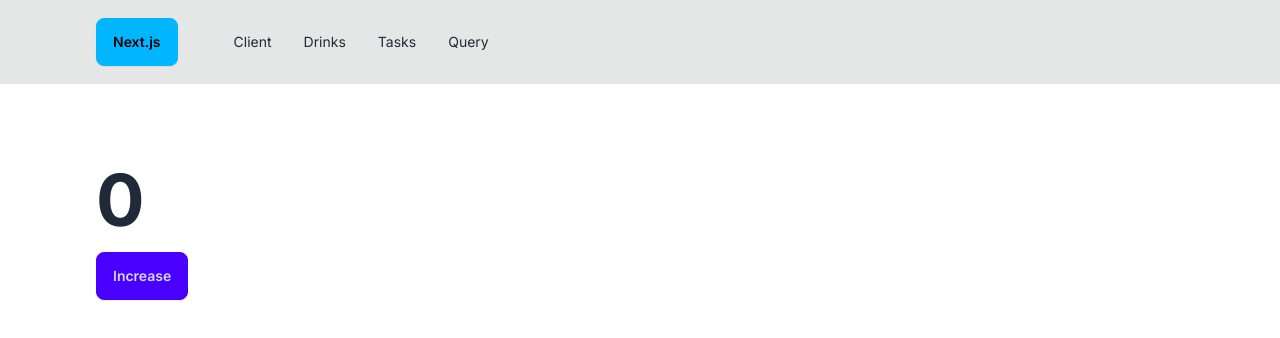
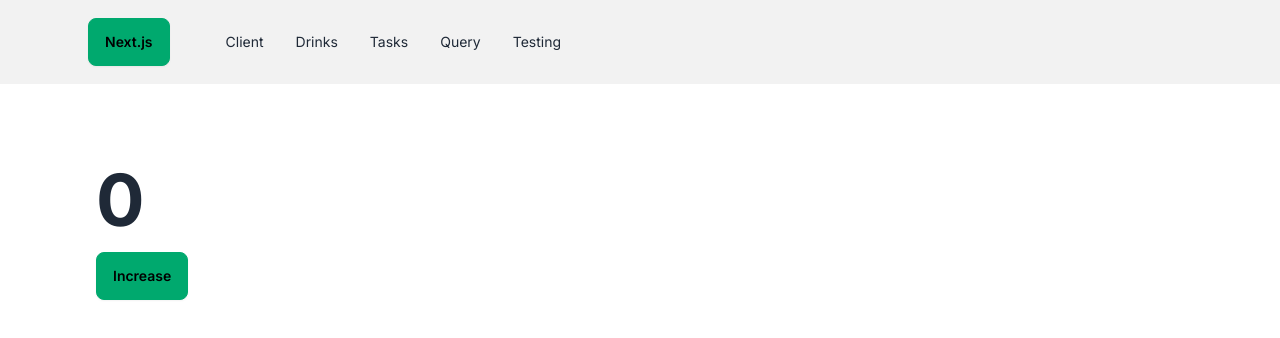
Before and after one commit to tawounfouet/next-js-tutorial, a Next.js app: page /client in a window 1280 px wide. Shown: the top 338 px of the page. Built offline with nearby package versions, Linux system fonts and the light colour scheme.

Commit message:
Next Image Component & New testing component added

```diff
--- a/app/client/page.js
+++ b/app/client/page.js
@@ -9,7 +9,7 @@ const ClientPage = () => {
   return (
     <div>
       <h1 className='text-7xl font-bold mb-4' >{count}</h1>
-      <button className='btn btn-primary' onClick={() => setCount(count + 1)}>Increase</button>
+      <button className='btn btn-success' onClick={() => setCount(count + 1)}>Increase</button>
 
     </div>
   )
--- a/app/drinks/[id]/page.js
+++ b/app/drinks/[id]/page.js
@@ -1,31 +1,38 @@
 import Link from 'next/link';
+import Image from 'next/image';
 const url = 'https://www.thecocktaildb.com/api/json/v1/1/lookup.php?i=';
+import drinkImg from './drink.jpg'
+// console.log(drinkImg)
 
 const getSingleDrink = async (id) => {
   const res = await fetch(`${url}${id}`);
+
   if (!res.ok) {
-    throw new Error('Failed to fetch drink');
+    throw new Error('Failed to fetch drink...');
   }
   return res.json();
-}
+};
 
-
-const SingleDrinkPage = async ({ params }) => {
-    const  data  = getSingleDrink(params.id);
-    console.log(data);
-    // const title = data?.drinks[0]?.strDrink;
-    // const imgSrc = data?.drinks[0]?.strDrinkThumb;
-
-    // console.log(title, imgSrc);
-
-    return <div>
-        <Link href='/drinks' className='btn btn-primary mt-8 mb-12'>
-            Back to drinks
-        </Link>
-        {/* <h1 className='text-4xl font-bold mb-8'>{title}</h1> */}
+const SingleDrink = async ({ params }) => {
+  const data = await getSingleDrink(params.id);
+  const title = data?.drinks[0]?.strDrink;
+  // const imgSrc = data?.drinks[0]?.strDrinkThumb;
+  return (
+    <div>
+      <Link href='/drinks' className='btn btn-sucesss mt-8 mb-12'>
+        back to drinks
+      </Link>
+      {/* <img src={drinkImg.src} /> */}
+      <Image
+        src={drinkImg}
+        width={300}
+        height={300}
+        className='w-48 h-48 rounded shadow-lg mb-4'
+        priority
+        alt=''
+      />
+      <h1 className='text-4xl mb-8'>{title}</h1>
     </div>
-
-
-}
-
-export default SingleDrinkPage;
+  );
+};
+export default SingleDrink;
--- a/app/drinks/page.js
+++ b/app/drinks/page.js
@@ -21,7 +21,7 @@ const fetchDrinks = async () => {
 
 const DrinkPage = async () => {
   const data = await fetchDrinks();
-  // console.log(data);
+  console.log(data);
     return (
       <div>
         <DrinksList drinks={data.drinks} />
--- a/app/tasks/page.js
+++ b/app/tasks/page.js
@@ -1,10 +1,10 @@
-const TasksPage = () => {
-    return (
-      <div>
-        <h1 className='text-7xl'>TasksPage</h1>
+const TaskPage = () => {
+  return (
+    <div>
+      <h1 className='text-7xl'>TaskPage</h1>
 
-      </div>
-    )
-  }
+    </div>
+  )
+}
 
-  export default TasksPage;
+export default TaskPage;
--- /dev/null
+++ b/app/testing/page.js
@@ -0,0 +1,10 @@
+const TestingPage = () => {
+    return (
+      <div>
+        <h1 className='text-7xl'>TestingPage</h1>
+
+      </div>
+    )
+  }
+
+  export default TestingPage;
--- a/components/Navbar.jsx
+++ b/components/Navbar.jsx
@@ -6,13 +6,14 @@ const links = [
     { href:'/drinks', label: 'drinks'},
     { href:'/tasks', label: 'tasks'},
     { href:'/query', label: 'query'},
+    { href:'/testing', label: 'testing'},
 ]
 
 const Navbar = () => {
     return (
-        <nav className='bg-base-300 py-2'>
-            <div className='navbar px-8 max-w-6xl mx-auto flex-col sm:flex-row'>
-                <Link href='/' className='btn btn-info rounded-btn'>
+        <nav className='bg-base-200 py-2'>
+            <div className='navbar px-6 max-w-6xl mx-auto flex-col sm:flex-row'>
+                <Link href='/' className='btn btn-success rounded-btn'>
                     Next.js
                 </Link>
 
```
Also changed, not shown: app/drinks/[id]/drink.jpg (added), 1 other file (tests, documents, lock files or other folders).
